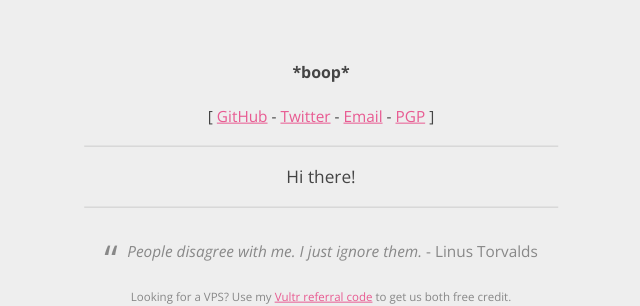
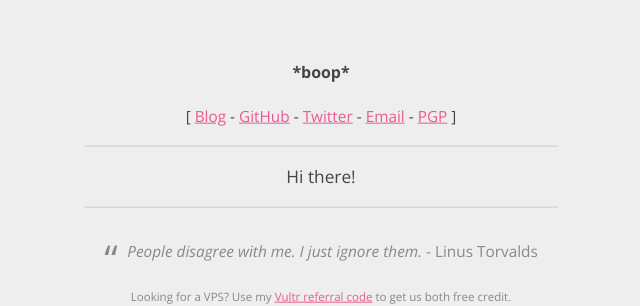
Before and after one commit to TheReverend403/Site, a Jekyll site: the page built from index.html, in a window 1280 px wide. Shown: the part 280-586 px from the top of the page, without its empty margins (319-959 px from the left). Built offline with Jekyll 4.4.1, drawn with Linux system fonts in a browser that asks for light colours.

Commit message:
Add blog link

```diff
--- a/_config.yml
+++ b/_config.yml
@@ -5,6 +5,7 @@ description: >
   My personal site. No guarantee of coherence.
 baseurl: ""
 url: "https://revthefox.co.uk"
+blog_url: "https:/blog.revthefox.co.uk"
 twitter_username: TheReverend403
 github_username:  TheReverend403
 keybase_username: thereverend403
--- a/_includes/navmenu.html
+++ b/_includes/navmenu.html
@@ -1,4 +1,6 @@
 <div class="inline-menu">
+	<a href="{{ site.blog_url }}">Blog</a>
+	<p> - </p>
 	<a href="https://github.com/{{ site.github_username }}" target="_blank">GitHub</a>
 	<p> - </p>
 	<a href="https://twitter.com/{{ site.twitter_username }}" target="_blank">Twitter</a>
```
